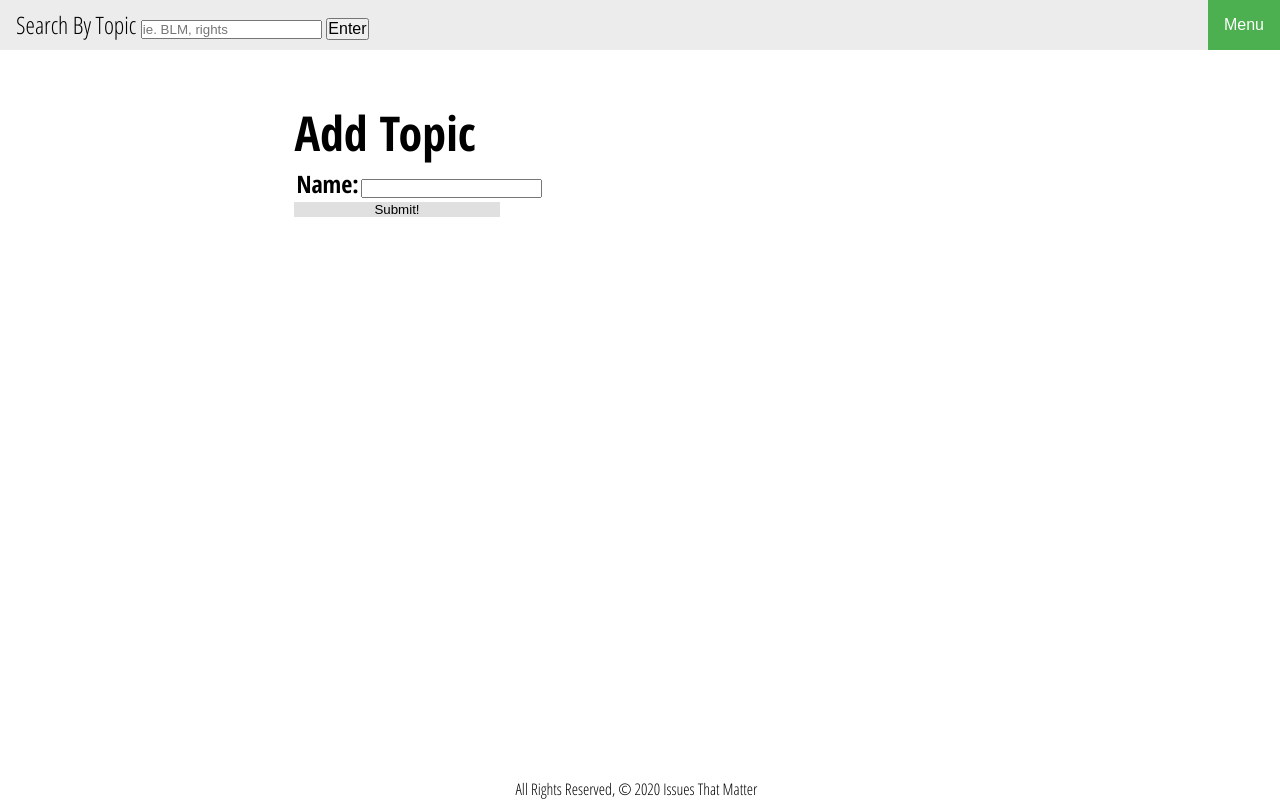
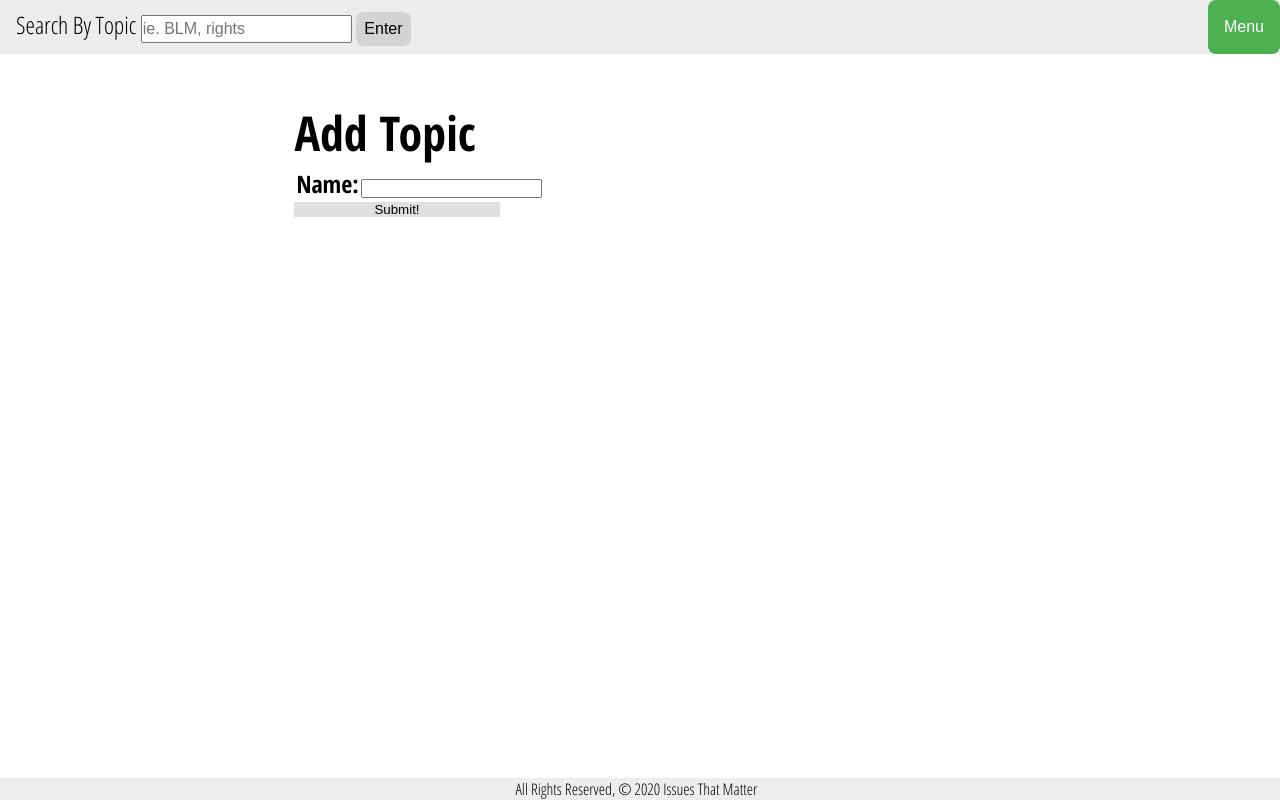
Before and after one commit to jfernnn/Issues-That-Matter, a Django app: page /topics/create/ in a window 1280 px wide. Run offline with Django 3.2, Linux system fonts and the light colour scheme; data that the repository does not hold is empty.

Commit message:
change buttons

```diff
--- a/main_app/static/css/style.css
+++ b/main_app/static/css/style.css
@@ -47,13 +47,27 @@ nav {
 
 button {
     font-size: 2vh;
+    border: none;
+    background-color: rgba(211, 211, 211, 1);
+    padding: 1vh;
+    border-radius: 1vh;
+}
+
+button:hover {
+    background-color: rgba(170, 169, 169, 1);
 }
 
 .search-bar {
     padding-top: 1vh;
     padding-left: 2vh;
+    padding-bottom: 1vh;
     display: flex;
     float: left;
+}
+
+.search-bar input {
+    line-height: 3vh;
+    font-size: 2vh;
 }
 
 /* Dropdown Button */
@@ -123,7 +137,7 @@ footer {
     width: 100%;
     /* text-align: center; */
     grid-area: footer;
-    background-color: white;
+    background-color: rgb(237, 237, 236);
     /* padding-bottom: ; */
     font-size: 2vh;
 }
@@ -161,6 +175,7 @@ footer {
     text-decoration: none;
     color: black;
 }
+
 label {
     text-align: center;
 }
@@ -195,9 +210,6 @@ img {
 }
 
 @media screen and (min-width: 1000px) {
-    body {
-
-    }
 
     .topic-page {
         display: grid;
```
